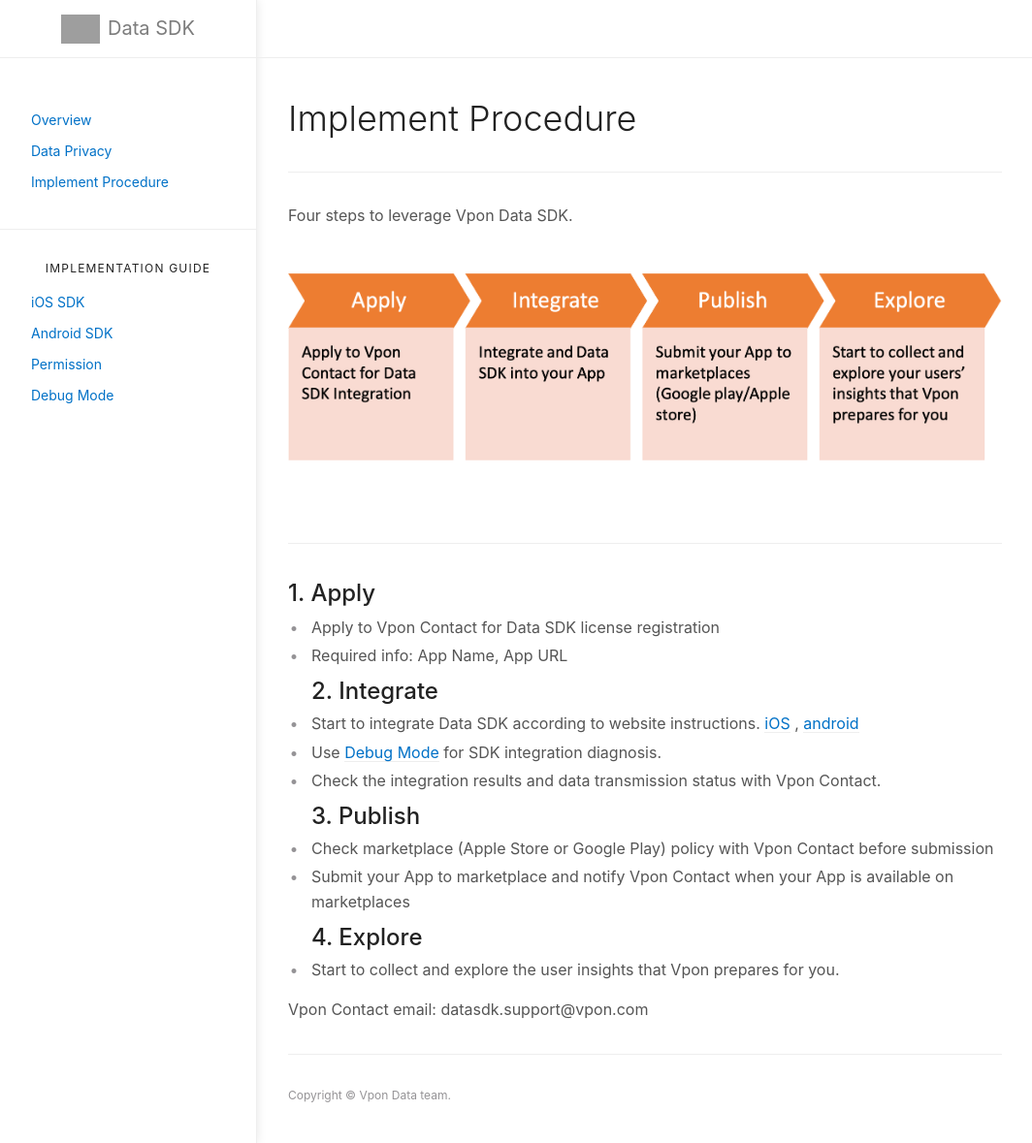
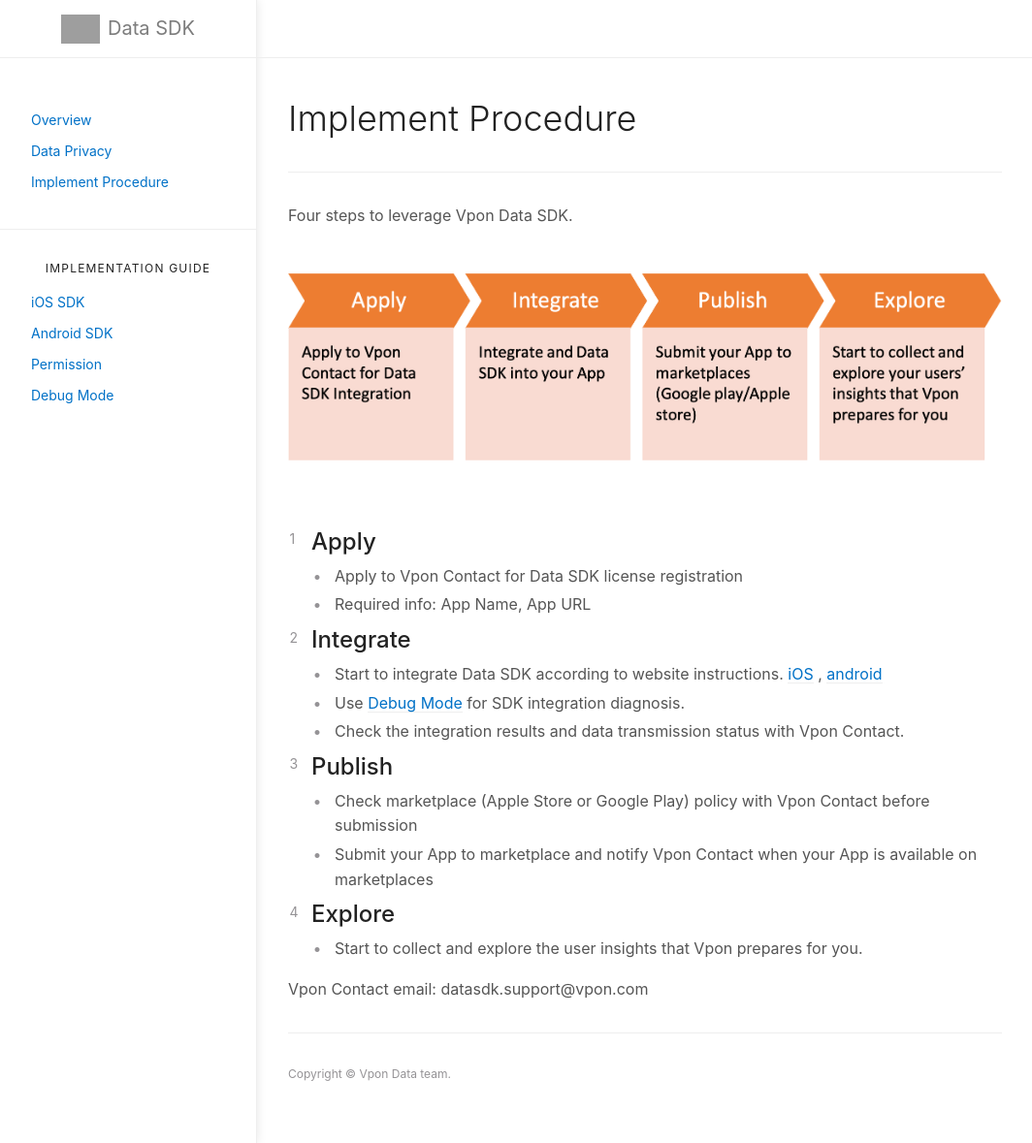
Before and after one commit to vpon-data/data-sdk, a Jekyll site: the page built from docs/ImplementProcedure.md, in a window 1280 px wide and 1179 px high. Shown: the whole window at 97% size, without its empty margins (107-1171 px from the left). Built offline with Jekyll 4.4.1, drawn with Linux system fonts in a browser that asks for light colours; grey boxes are pictures that could not be loaded.

Commit message:
Fix implementProcedure list format.

```diff
--- a/docs/ImplementProcedure.md
+++ b/docs/ImplementProcedure.md
@@ -14,20 +14,19 @@
 Four steps to leverage Vpon Data SDK.
 ![](/docs/images/implement_procedure.png)
 
----
 
-## 1. Apply
-* Apply to Vpon Contact for Data SDK license registration
-* Required info: App Name, App URL
-## 2. Integrate
-* Start to integrate Data SDK according to website instructions.
+1. ## Apply
+-  Apply to Vpon Contact for Data SDK license registration
+-  Required info: App Name, App URL
+2. ## Integrate
+- Start to integrate Data SDK according to website instructions.
 [iOS](https://datasdk.vpon.com/ios) , [android](https://datasdk.vpon.com/android)
-* Use [Debug Mode](https://datasdk.vpon.com/debug_mode) for SDK integration diagnosis.
-* Check the integration results and data transmission status with Vpon Contact.
-## 3. Publish
-* Check marketplace (Apple Store or Google Play) policy with Vpon Contact before submission
-* Submit your App to marketplace and notify Vpon Contact when your App is available on marketplaces
-## 4. Explore
-* Start to collect and explore the user insights that Vpon prepares for you.
+- Use [Debug Mode](https://datasdk.vpon.com/debug_mode) for SDK integration diagnosis.
+- Check the integration results and data transmission status with Vpon Contact.
+3. ## Publish
+- Check marketplace (Apple Store or Google Play) policy with Vpon Contact before submission
+- Submit your App to marketplace and notify Vpon Contact when your App is available on marketplaces
+4. ## Explore
+- Start to collect and explore the user insights that Vpon prepares for you.
 
 Vpon Contact email: datasdk.support<span>@vpon.com
```
